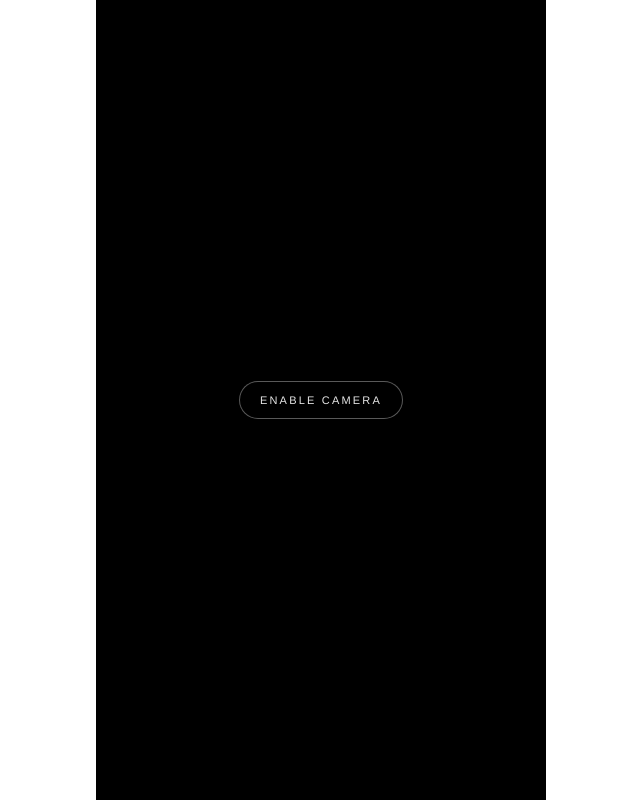
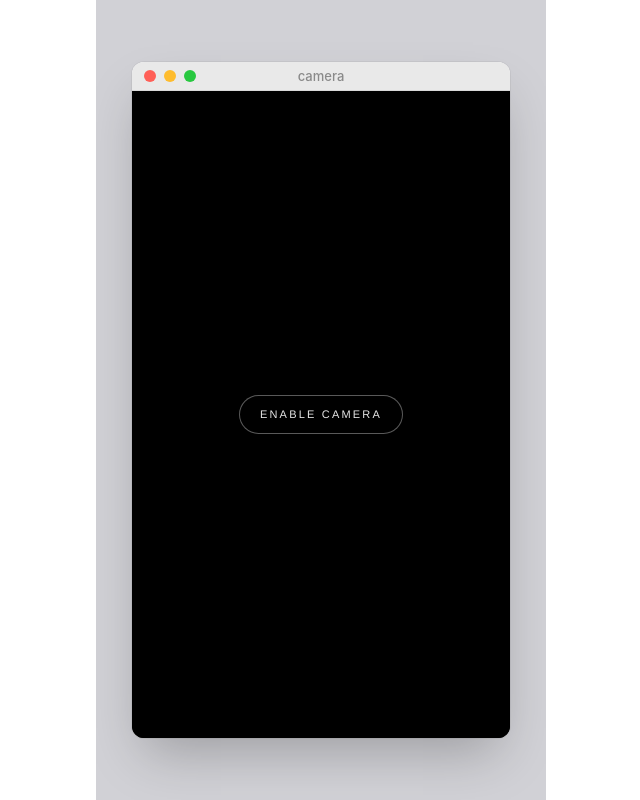
Before and after one commit to naethun/portfolio, a Next.js app: page /reels/window in a window 1280 px wide. Shown: the whole page, without its empty margins (319-959 px from the left). Built offline with nearby package versions, Linux system fonts and the light colour scheme.

Commit message:
move window into /reels

```diff
--- a/app/portrait/_components/PortraitWindowMode.tsx
+++ /dev/null
@@ -1,5 +0,0 @@
-import WindowMode from '@/components/WindowMode/WindowMode';
-
-export function PortraitWindowMode() {
-  return <WindowMode mode="portrait" />;
-}
--- a/app/portrait/window/page.tsx
+++ /dev/null
@@ -1,25 +0,0 @@
-import { JetBrains_Mono } from 'next/font/google';
-import { PortraitModeShell } from '../_components/PortraitModeShell';
-import { PortraitWindowMode } from '../_components/PortraitWindowMode';
-
-const jetbrainsMono = JetBrains_Mono({
-  subsets: ['latin'],
-  variable: '--font-jetbrains-mono',
-  display: 'swap',
-});
-
-export const metadata = {
-  title: 'PORTRAIT · window mode',
-};
-
-export default function PortraitWindowPage() {
-  return (
-    <main
-      className={`${jetbrainsMono.className} ${jetbrainsMono.variable} flex min-h-screen w-full items-center justify-center bg-white`}
-    >
-      <PortraitModeShell>
-        <PortraitWindowMode />
-      </PortraitModeShell>
-    </main>
-  );
-}
--- a/app/reels/ReelsClient.tsx
+++ b/app/reels/ReelsClient.tsx
@@ -5,12 +5,12 @@ import type { HandLandmarkerResult } from '@mediapipe/tasks-vision';
 
 import type { UniverseMedia } from '@/lib/getUniverseMedia';
 import type { ShoppableManifest } from '@/lib/shoppable/types';
-import { MacWindow } from '@/components/HandLoop/MacWindow';
 import { useHandTracking } from '@/components/HandLoop/useHandTracking';
 import { useCameraStream, type CameraState } from '@/components/ImageUniverse/useCameraStream';
 import UniverseExperience from '@/components/ImageUniverse/UniverseExperience';
 import { SkeletonOverlay } from './SkeletonOverlay';
 import { ReelsModeShell } from './_components/ReelsModeShell';
+import { ReelsStageWindow } from './_components/ReelsStageWindow';
 
 function cameraLabel(state: CameraState): string {
   switch (state) {
@@ -68,13 +68,9 @@ export default function ReelsClient({
       {/* Top: the shoppable image universe, gesture-driven by the shared camera.
           Both windows keep the reference's 42:49 height ratio, scaled down so
           the bottom margin equals the top's 7.8% (IG zooms in a bit anyway). */}
-        <div
-          className="absolute"
-          style={{ left: '8%', right: '8%', top: '7.8%', height: '38.4%' }}
-        >
-          <MacWindow
+      <ReelsStageWindow
+        slot="top"
         title="moodboard.app"
-            className="flex h-full w-full flex-col"
         contentClassName="min-h-0 flex-1 bg-white"
       >
         <UniverseExperience
@@ -86,17 +82,12 @@ export default function ReelsClient({
           background="#ffffff"
           className="relative h-full w-full"
         />
-          </MacWindow>
-        </div>
+      </ReelsStageWindow>
 
       {/* Bottom: the live camera + hand-skeleton overlay. */}
-        <div
-          className="absolute"
-          style={{ left: '8%', right: '8%', top: '47.15%', bottom: '7.8%' }}
-        >
-          <MacWindow
+      <ReelsStageWindow
+        slot="bottom"
         title="camera"
-            className="flex h-full w-full flex-col"
         contentClassName="relative min-h-0 flex-1 bg-black"
       >
         <video
@@ -130,8 +121,7 @@ export default function ReelsClient({
             </button>
           </div>
         )}
-          </MacWindow>
-        </div>
+      </ReelsStageWindow>
     </ReelsModeShell>
   );
 }
--- /dev/null
+++ b/app/reels/_components/ReelsStageWindow.tsx
@@ -0,0 +1,35 @@
+import type { CSSProperties, ReactNode } from 'react';
+
+import { MacWindow } from '@/components/HandLoop/MacWindow';
+
+type ReelsStageWindowSlot = 'top' | 'bottom' | 'full';
+
+const slotStyles: Record<ReelsStageWindowSlot, CSSProperties> = {
+  top: { left: '8%', right: '8%', top: '7.8%', height: '38.4%' },
+  bottom: { left: '8%', right: '8%', top: '47.15%', bottom: '7.8%' },
+  full: { left: '8%', right: '8%', top: '7.8%', bottom: '7.8%' },
+};
+
+export function ReelsStageWindow({
+  slot,
+  title,
+  contentClassName,
+  children,
+}: {
+  slot: ReelsStageWindowSlot;
+  title: string;
+  contentClassName: string;
+  children: ReactNode;
+}) {
+  return (
+    <div className="absolute" style={slotStyles[slot]}>
+      <MacWindow
+        title={title}
+        className="flex h-full w-full flex-col"
+        contentClassName={contentClassName}
+      >
+        {children}
+      </MacWindow>
+    </div>
+  );
+}
--- /dev/null
+++ b/app/reels/_components/ReelsWindowClient.tsx
@@ -0,0 +1,17 @@
+import { ReelsModeShell } from './ReelsModeShell';
+import { ReelsStageWindow } from './ReelsStageWindow';
+import { ReelsWindowMode } from './ReelsWindowMode';
+
+export function ReelsWindowClient() {
+  return (
+    <ReelsModeShell>
+      <ReelsStageWindow
+        slot="full"
+        title="camera"
+        contentClassName="relative min-h-0 flex-1 bg-black"
+      >
+        <ReelsWindowMode />
+      </ReelsStageWindow>
+    </ReelsModeShell>
+  );
+}
--- a/app/reels/_components/ReelsWindowMode.tsx
+++ b/app/reels/_components/ReelsWindowMode.tsx
@@ -1,5 +1,5 @@
 import WindowMode from '@/components/WindowMode/WindowMode';
 
 export function ReelsWindowMode() {
-  return <WindowMode mode="reels" />;
+  return <WindowMode />;
 }
--- a/app/reels/window/page.tsx
+++ b/app/reels/window/page.tsx
@@ -1,6 +1,5 @@
 import { JetBrains_Mono } from 'next/font/google';
-import { ReelsModeShell } from '../_components/ReelsModeShell';
-import { ReelsWindowMode } from '../_components/ReelsWindowMode';
+import { ReelsWindowClient } from '../_components/ReelsWindowClient';
 
 const jetbrainsMono = JetBrains_Mono({
   subsets: ['latin'],
@@ -17,9 +16,7 @@ export default function ReelsWindowPage() {
     <main
       className={`${jetbrainsMono.className} ${jetbrainsMono.variable} min-h-screen bg-white text-black`}
     >
-      <ReelsModeShell>
-        <ReelsWindowMode />
-      </ReelsModeShell>
+      <ReelsWindowClient />
     </main>
   );
 }
--- a/components/WindowMode/WindowMode.tsx
+++ b/components/WindowMode/WindowMode.tsx
@@ -13,7 +13,6 @@ import {
   updateWindowGestureFromHands,
 } from './windowGesture.mjs';
 
-type WindowModeKind = 'portrait' | 'reels';
 type WindowPhase = 'idle' | 'sizingWidth' | 'sizingHeight' | 'locked';
 
 interface Point {
@@ -194,7 +193,7 @@ function drawAsciiWindow({
   ctx.restore();
 }
 
-export default function WindowMode({ mode }: { mode: WindowModeKind }) {
+export default function WindowMode() {
   const rootRef = useRef<HTMLDivElement | null>(null);
   const videoRef = useRef<HTMLVideoElement | null>(null);
   const landmarksRef = useRef<HandLandmarkerResult | null>(null);
@@ -286,7 +285,7 @@ export default function WindowMode({ mode }: { mode: WindowModeKind }) {
   return (
     <div
       ref={rootRef}
-      className={`relative h-full w-full overflow-hidden bg-black ${mode === 'reels' ? 'font-mono' : ''}`}
+      className="relative h-full w-full overflow-hidden bg-black font-mono"
     >
       <video
         ref={videoRef}
```
Lines whose indentation alone changed are shown as unchanged.
